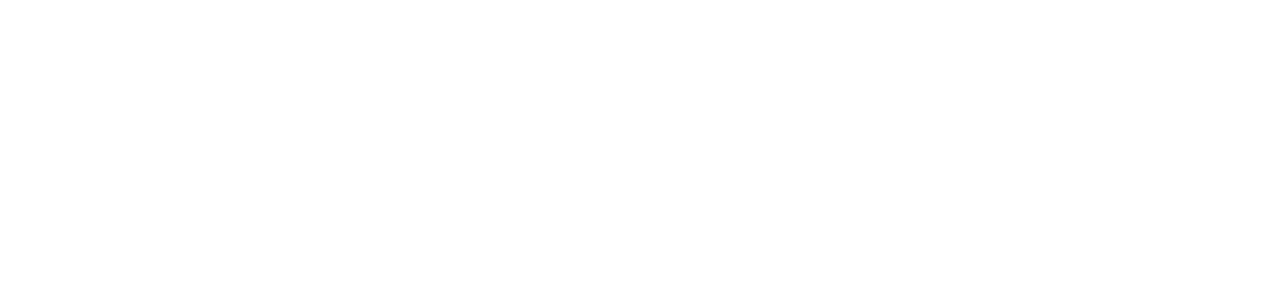
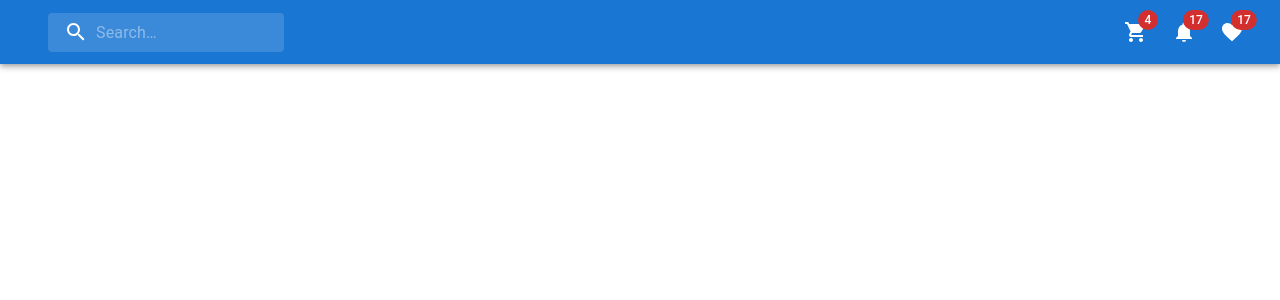
Before and after one commit to luislopez-dev/Bootcamp-Final-Project-Frontend, a React (Create React App) app: page /test in a window 1280 px wide. Before the commit this address had no page. Shown: the top 300 px of the page. Built offline with nearby package versions, Linux system fonts and the light colour scheme.

Commit message:
Designing cards - 1st design

```diff
--- a/src/components/navBarComponent.tsx
+++ b/src/components/navBarComponent.tsx
@@ -1,5 +1,98 @@
+import { AppBar, Toolbar } from "@mui/material";
+import { styled, alpha } from '@mui/material/styles';
+import Box from '@mui/material/Box';
+import IconButton from '@mui/material/IconButton';
+import InputBase from '@mui/material/InputBase';
+import Badge from '@mui/material/Badge';
+import SearchIcon from '@mui/icons-material/Search';
+import MailIcon from '@mui/icons-material/Mail';
+import NotificationsIcon from '@mui/icons-material/Notifications';
+import { Favorite, ShoppingCart } from "@mui/icons-material";
+
+const Search = styled('div')(({ theme }) => ({
+  position: 'relative',
+  borderRadius: theme.shape.borderRadius,
+  backgroundColor: alpha(theme.palette.common.white, 0.15),
+  '&:hover': {
+    backgroundColor: alpha(theme.palette.common.white, 0.25),
+  },
+  marginRight: theme.spacing(2),
+  marginLeft: 0,
+  width: '100%',
+  [theme.breakpoints.up('sm')]: {
+    marginLeft: theme.spacing(3),
+    width: 'auto',
+  },
+}));
+
+const SearchIconWrapper = styled('div')(({ theme }) => ({
+  padding: theme.spacing(0, 2),
+  height: '100%',
+  position: 'absolute',
+  pointerEvents: 'none',
+  display: 'flex',
+  alignItems: 'center',
+  justifyContent: 'center',
+}));
+
+const StyledInputBase = styled(InputBase)(({ theme }) => ({
+  color: 'inherit',
+  '& .MuiInputBase-input': {
+    padding: theme.spacing(1, 1, 1, 0),
+    // vertical padding + font size from searchIcon
+    paddingLeft: `calc(1em + ${theme.spacing(4)})`,
+    transition: theme.transitions.create('width'),
+    width: '100%',
+    [theme.breakpoints.up('md')]: {
+      width: '20ch',
+    },
+  },
+}));
+
 const NavBarComponent = () => {
-    return (<>NavBar</>)
+
+  return (
+    <Box sx={{ flexGrow: 1 }}>
+      <AppBar position="static">
+        <Toolbar>
+          <Search>
+            <SearchIconWrapper>
+              <SearchIcon />
+            </SearchIconWrapper>
+            <StyledInputBase
+              placeholder="Search…"
+              inputProps={{ 'aria-label': 'search' }}
+            />
+          </Search>
+          <Box sx={{ flexGrow: 1 }} />
+          <Box sx={{ display: { xs: 'none', md: 'flex' } }}>
+            <IconButton size="large" aria-label="show 4 new mails" color="inherit">
+              <Badge badgeContent={4} color="error">
+                <ShoppingCart />
+              </Badge>
+            </IconButton>
+            <IconButton
+              size="large"
+              aria-label="show 17 new notifications"
+              color="inherit"
+            >
+              <Badge badgeContent={17} color="error">
+                <NotificationsIcon />
+              </Badge>
+            </IconButton>
+            <IconButton
+              size="large"
+              color="inherit"
+            >
+              <Badge badgeContent={17} color="error">
+                <Favorite />
+              </Badge>
+            </IconButton>
+          </Box>
+        </Toolbar>
+      </AppBar>
+    </Box>
+  );
 }
 
 export default NavBarComponent;
--- a/src/index.tsx
+++ b/src/index.tsx
@@ -10,6 +10,7 @@
 import SearchView from './views/searchView';
 import HomeView from './views/homeView';
 import Layout from './components/layout';
+import TestView from './views/testView';
 
 const root = ReactDOM.createRoot(
   document.getElementById('root') as HTMLElement
@@ -23,6 +24,7 @@
       <Route path='order' element={<OrderView />} />
       <Route path='product/:id' element={<ProductView />} />
       <Route path='search' element={<SearchView />} />
+      <Route path='test' element={<TestView />} />
     </Routes>
     </BrowserRouter>
   </React.StrictMode>
--- /dev/null
+++ b/src/services/productService.ts
@@ -0,0 +1,30 @@
+import axios from "axios";
+
+export class ProductService {
+
+    private api_url:String;
+
+    constructor(){
+        this.api_url = "http://localhost:3004";
+    }
+
+    async all(){
+        return await axios.get(`${this.api_url}/products`);
+    }
+
+    async delete(){
+        await axios.delete(`${this.api_url}`);
+    }
+
+    async update(){
+        await axios.put(`${this.api_url}`);
+    }
+
+    async find(id:String){
+        await axios.get(`${this.api_url}/${id}`);
+    }
+    async create(){
+        await axios.post(`${this.api_url}`);
+    }
+
+}
--- a/src/views/homeView.tsx
+++ b/src/views/homeView.tsx
@@ -1,27 +1,59 @@
-import { AddShoppingCart } from "@mui/icons-material";
-import { Card, CardActions, CardContent, CardHeader, CardMedia, IconButton, Typography } from "@mui/material";
-import NavBarComponent from "../components/navBarComponent";
+import { Add, Favorite, Share } from "@mui/icons-material";
+import { Card, CardActionArea, CardActions, CardContent, CardMedia, Chip, IconButton, Typography } from "@mui/material";
+import React from "react";
+import { useState } from "react";
+import { useEffect } from "react";
+import { ProductService } from "../services/productService";
 
 const HomeView = () => {
+
+    const [products, setProducts] = useState<any[]>([]);
+    const productService = new ProductService();
+
+    useEffect(() => {
+      productService.all().then( (res) => { setProducts(res.data); console.log(res.data) });
+    }, []);
+
     return (
     <div>
-      <NavBarComponent />
-        <Card sx={{ maxWidth: 345 }}>
-          <CardHeader title="Header" />
+      {
+
+        products.map((product, index) =>
+
+          <Card key={index} sx={{ maxWidth: 200}}>
+          <CardActionArea href="https://facebook.com">
           <CardMedia
-            image="https://carpacciorestaurante.com/wp-content/uploads/2020/05/cocacola.jpg"
+            image={product.img}
             component="img"
-            height="140"
-          />
+           />
+          </CardActionArea>
           <CardContent>
-            <Typography>ijhghihhoi</Typography>
+            <Typography gutterBottom variant="h6" component="div">
+              <strong>${product.price}</strong>
+            </Typography>
+            <Typography gutterBottom variant="h6" component="div">
+              {product.name}
+            </Typography>
           </CardContent>
           <CardActions>
             <IconButton>
-              <AddShoppingCart />
+              <Favorite />
+            </IconButton>
+            <Chip clickable icon={<Add />} label="Add" />
+            {/* <ButtonGroup size="small" aria-label="outlined primary button group">
+              <Button><Add /></Button>
+              <Button>10</Button>
+              <Button><Remove /></Button>
+            </ButtonGroup> */}
+            <IconButton>
+              <Share />
             </IconButton>
           </CardActions>
         </Card>
+
+        )
+
+      }
     </div>)
 }
 
--- /dev/null
+++ b/src/views/testView.tsx
@@ -0,0 +1,10 @@
+import NavBarComponent from "../components/navBarComponent"
+
+
+const TestView = () => {
+    return (
+      <NavBarComponent />
+    )
+}
+
+export default TestView;
```
Also changed, not shown: public/mockdata/products.json (added, +51 -0 lines), public/products.json (added, +19 -0 lines).
